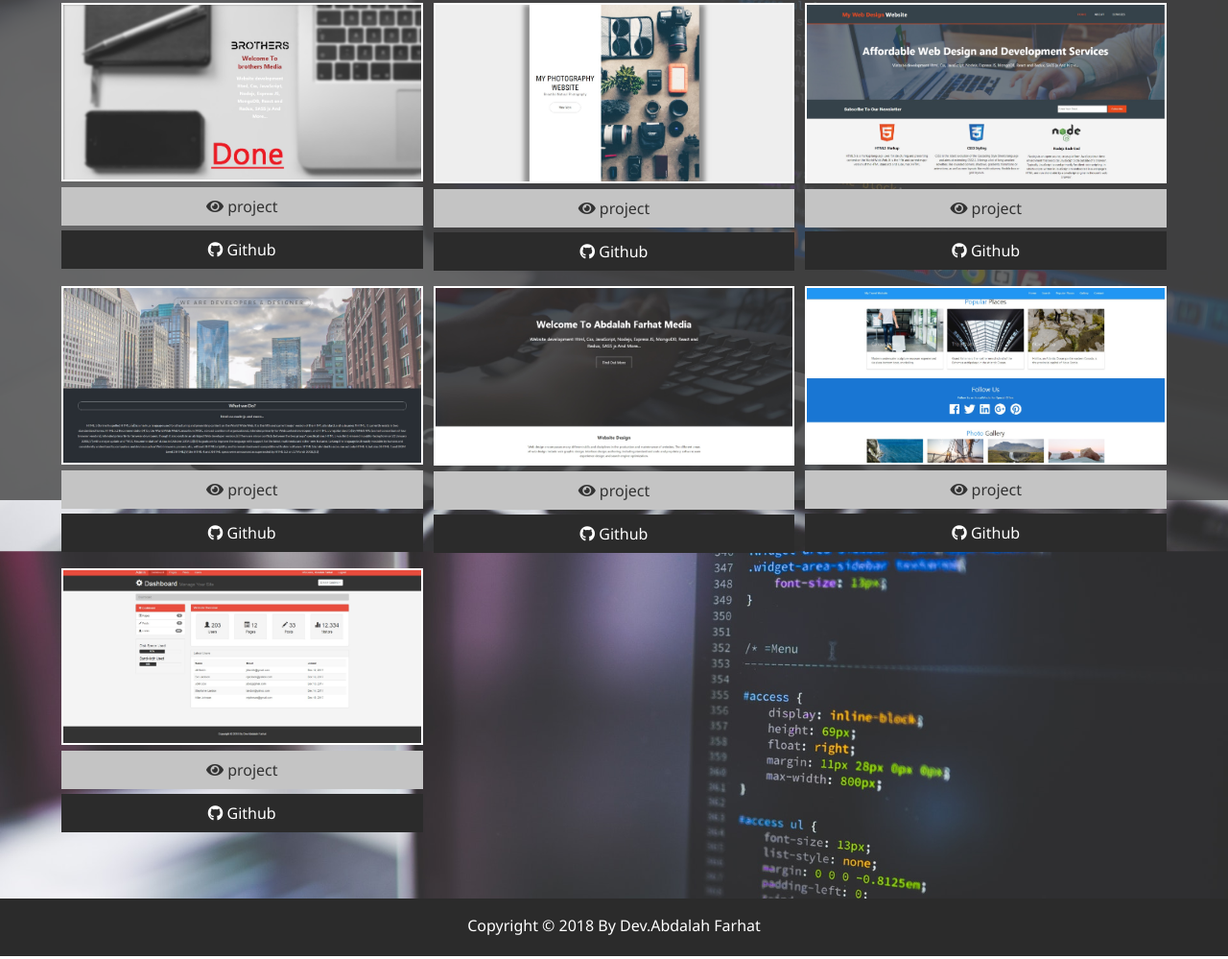
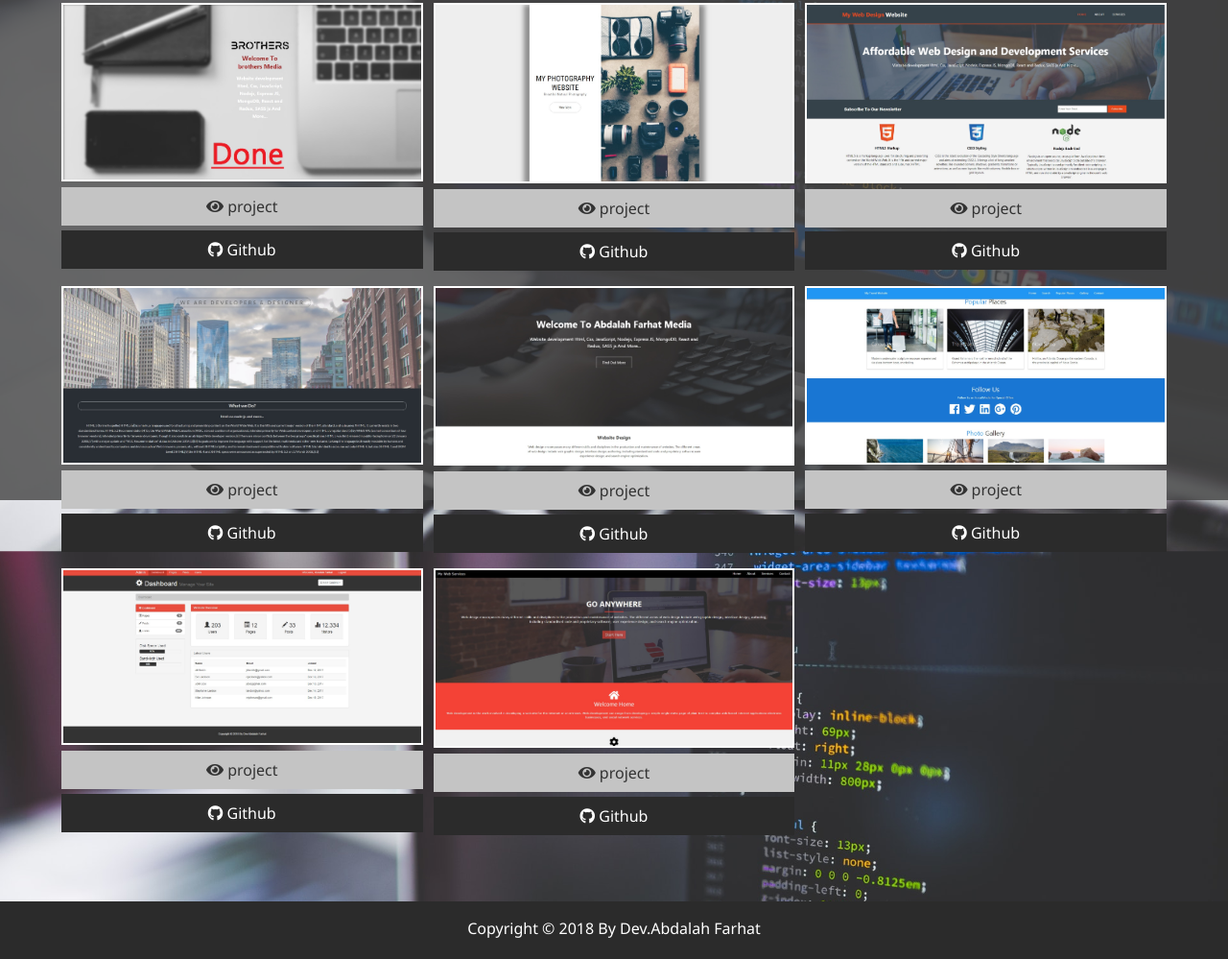
Before and after one commit to abdalahfarhat/My-Portfolio, a website: page dist/work.html in a window 1280 px wide. Shown: the part 279-1278 px from the top of the page at 96% size. Drawn offline with Linux system fonts and the light colour scheme.

Commit message:
adding new project acme website

```diff
--- a/dist/work.html
+++ b/dist/work.html
@@ -175,6 +175,24 @@
             <i class="fab fa-github"></i> Github
           </a>
         </div>
+
+        <div class="item">
+          <a href="#!">
+            <img src="img/projects/w3-school-framework.jpg" alt="project" />
+          </a>
+          <a
+            href=https://abdalahfarhat.github.io/ACME-WEB-Services/
+            class="btn-light"
+          >
+            <i class="fas fa-eye"></i> project
+          </a>
+          <a
+            href=https://github.com/abdalahfarhat/ACME-WEB-Services
+            class="btn-dark"
+          >
+            <i class="fab fa-github"></i> Github
+          </a>
+        </div>
       </div>
     </main>
 
```
Also changed, not shown: dist/img/projects/w3-school-framework.jpg (added).
